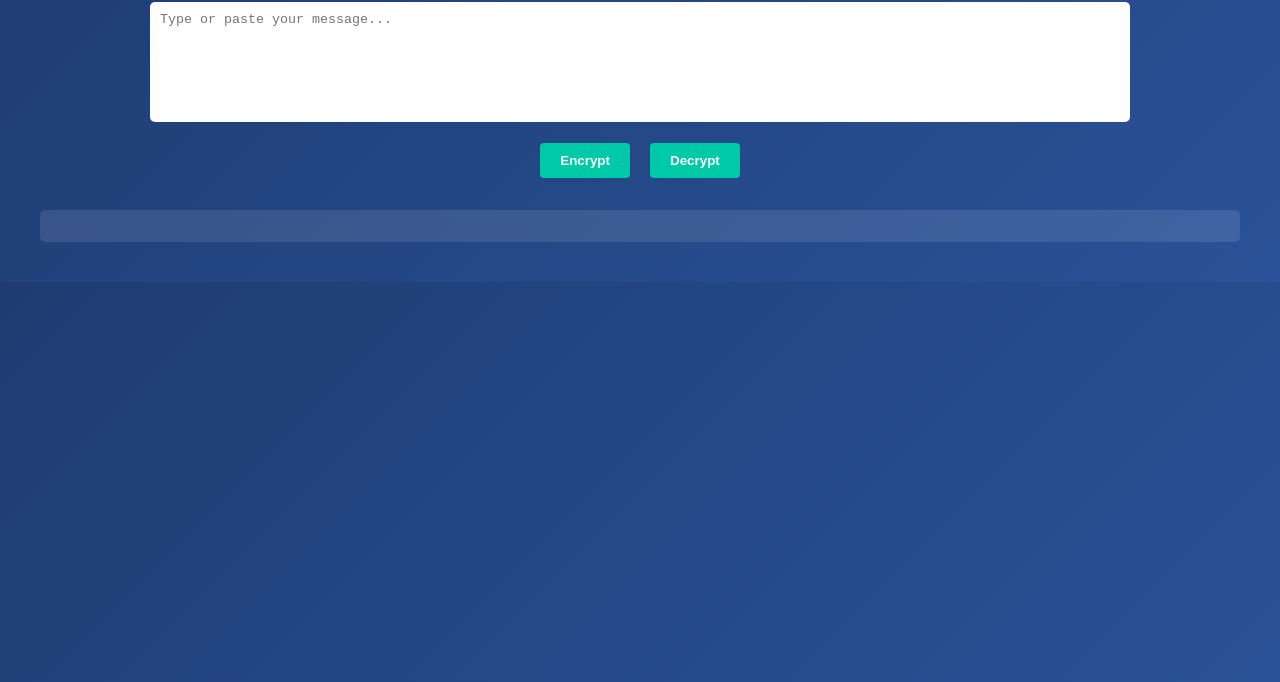
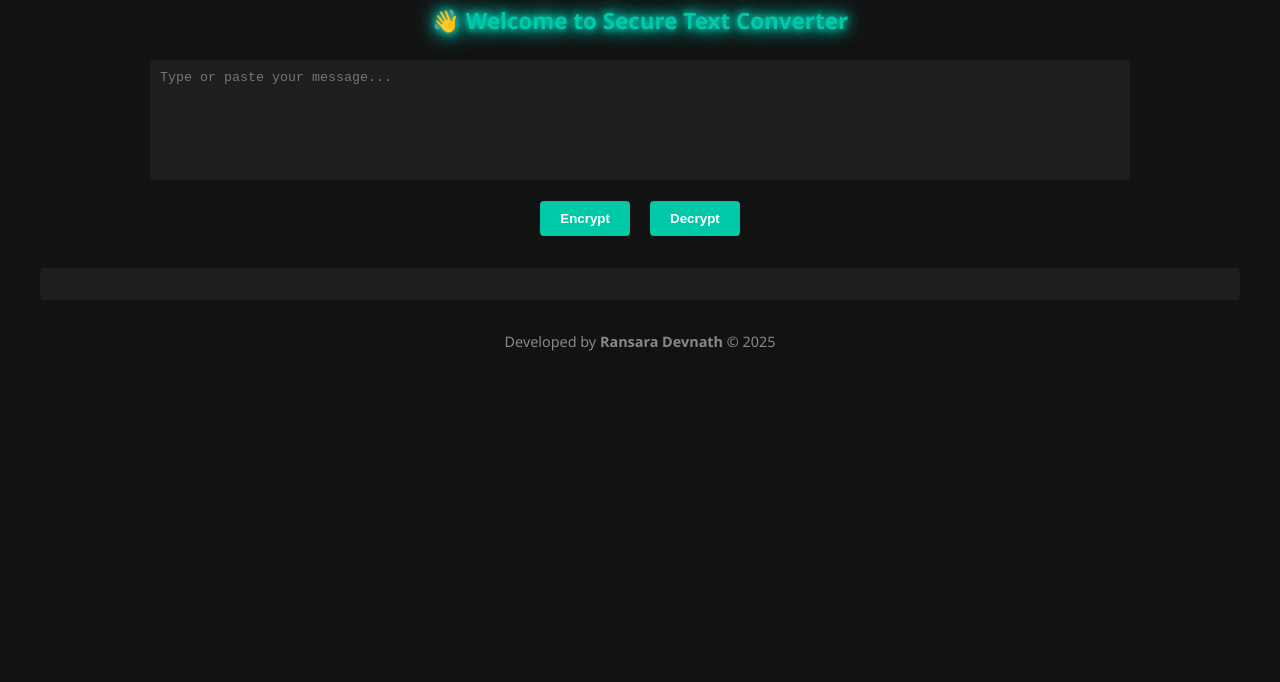
Before and after one commit to rasara4/text-encoder, a plain HTML site: page index.html in a window 1280 px wide. Shown: the part 118-800 px from the top of the page. Drawn offline with Linux system fonts and the light colour scheme.

Commit message:
Update index.html

```diff
--- a/index.html
+++ b/index.html
@@ -4,16 +4,41 @@
   <meta charset="UTF-8" />
   <title>Secure Text Site</title>
   <style>
+    :root {
+      --bg-color: #121212;
+      --card-color: #1e1e1e;
+      --text-color: #ffffff;
+      --accent-color: #00c9a7;
+      --accent-hover: #00a388;
+    }
+
     body {
-      background: linear-gradient(135deg, #1e3c72, #2a5298);
-      color: white;
+      background-color: var(--bg-color);
+      color: var(--text-color);
       font-family: 'Segoe UI', sans-serif;
       padding: 2rem;
       text-align: center;
     }
 
     h1 {
-      margin-bottom: 1rem;
+      margin-bottom: 0.5rem;
+    }
+
+    .welcome-text {
+      font-size: 1.4rem;
+      margin-bottom: 1.5rem;
+      animation: glowLoop 4s ease-in-out infinite;
+      color: var(--accent-color);
+      text-shadow: 0 0 5px var(--accent-color), 0 0 10px var(--accent-color), 0 0 20px var(--accent-color);
+    }
+
+    @keyframes glowLoop {
+      0%, 100% {
+        text-shadow: 0 0 5px var(--accent-color), 0 0 10px var(--accent-color), 0 0 20px var(--accent-color);
+      }
+      50% {
+        text-shadow: 0 0 10px #00fff0, 0 0 20px #00fff0, 0 0 30px #00fff0;
+      }
     }
 
     textarea {
@@ -22,13 +47,15 @@
       padding: 10px;
       border: none;
       border-radius: 5px;
+      background-color: var(--card-color);
+      color: var(--text-color);
       resize: none;
     }
 
     button {
       margin: 1rem 0.5rem;
       padding: 10px 20px;
-      background-color: #00c9a7;
+      background-color: var(--accent-color);
       color: white;
       border: none;
       border-radius: 4px;
@@ -37,24 +64,33 @@
     }
 
     button:hover {
-      background-color: #00a388;
+      background-color: var(--accent-hover);
     }
 
     #output {
       margin-top: 1rem;
       padding: 1rem;
-      background-color: rgba(255, 255, 255, 0.1);
+      background-color: var(--card-color);
       border-radius: 5px;
       word-break: break-word;
+    }
+
+    footer {
+      margin-top: 2rem;
+      font-size: 0.9rem;
+      color: #888;
     }
   </style>
 </head>
 <body>
   <h1>🔐 Secure Text Converter</h1>
+  <h2 class="welcome-text">👋 Welcome to Secure Text Converter</h2>
+
   <textarea id="textInput" placeholder="Type or paste your message..."></textarea>
   <br />
   <button onclick="encryptText()">Encrypt</button>
   <button onclick="decryptText()">Decrypt</button>
+
   <div id="output"></div>
 
   <script>
@@ -74,5 +110,9 @@
       }
     }
   </script>
+
+  <footer>
+    Developed by <strong>Ransara Devnath</strong> © 2025
+  </footer>
 </body>
 </html>
```
